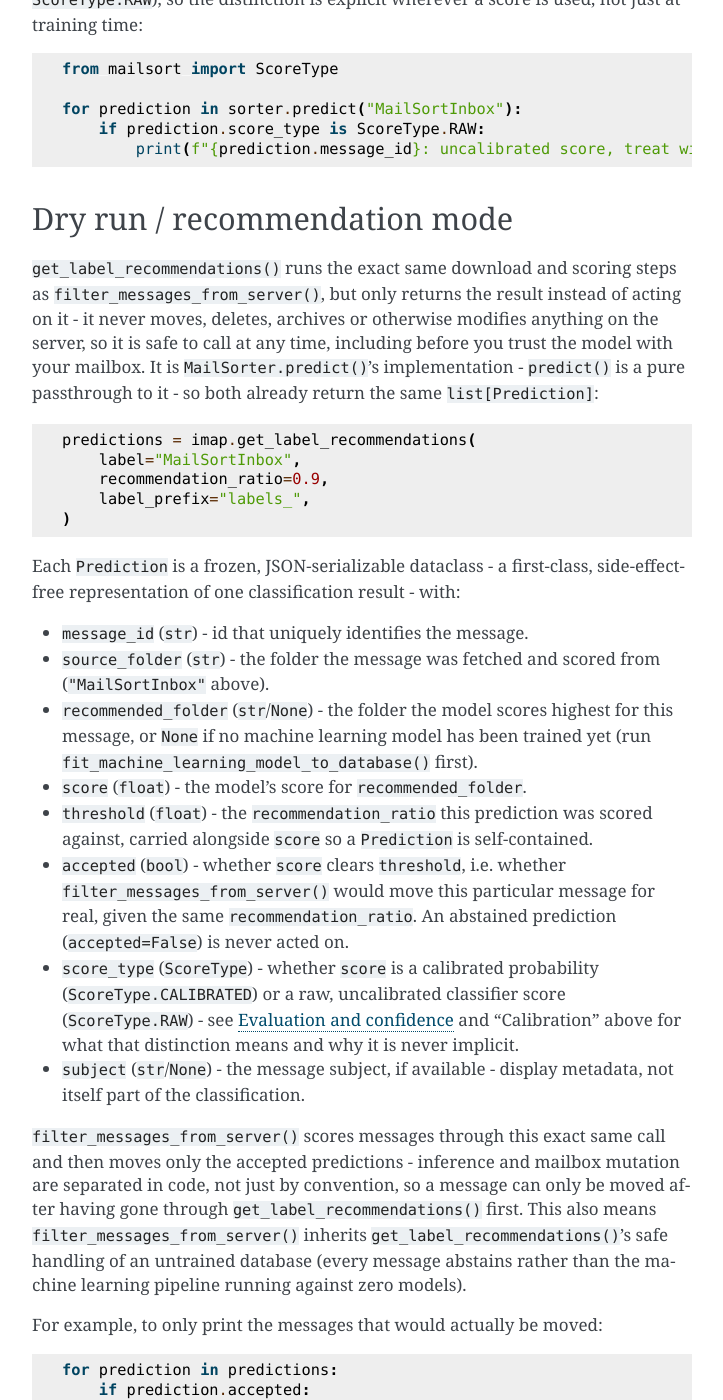
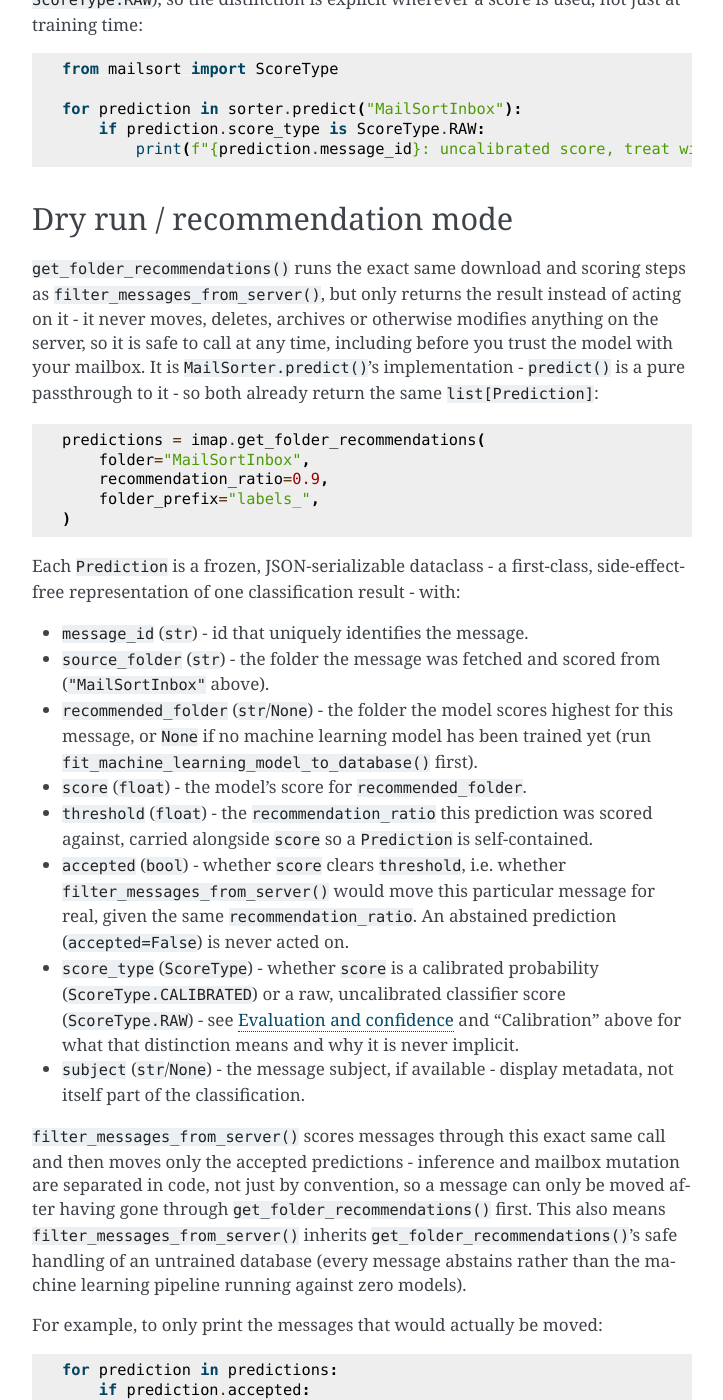
Before and after one commit to jan-janssen/mailsort, a Sphinx documentation site: the page built from docs/source/developer.md, in a window 1280 px wide and 1400 px high, scrolled down 5567 px. Shown: the whole window, without its empty margins (388-1111 px from the left). Built offline with Sphinx 7.4.7, drawn with Linux system fonts in a browser that asks for light colours; some of the changed text lies outside the part shown.

Commit message:
Consistently call mail folders 'folder' in the API
Rename the label/label_lst parameters that name IMAP folders to folder/folder_lst
(download_emails_for_folder, filter_messages_from_server, update_database,
MailSorter.sync, the CLI), get_label_recommendations() to
get_folder_recommendations(), and label_prefix/--label-prefix to
folder_prefix/--folder-prefix. Names that refer to machine learning labels
(label_lst in the encoding functions, trained_label_lst, the 'labels_' column
prefix value) are unchanged.

Co-Authored-By: Claude Sonnet 5.5 <noreply@anthropic.com>

````diff
--- a/docs/source/developer.md
+++ b/docs/source/developer.md
@@ -26,17 +26,17 @@ with MailSorter(
     predictions = sorter.predict("MailSortInbox")
     sort_result = sorter.sort("MailSortInbox")
 ```
-- `sync(quick=False, label_lst=None, email_format=None)` - update the local database from the mail server; returns
+- `sync(quick=False, folder_lst=None, email_format=None)` - update the local database from the mail server; returns
   a `SyncResult` with `new_message_count`, `updated_message_count` and `deleted_message_count`.
 - `train(folder, n_estimators=100, max_features=400, random_state=42, bootstrap=True, include_deleted=False, max_workers=None, calibrate=True, min_samples_per_class_for_calibration=20, max_calibration_cv_folds=5)`
   - (re-)train one machine learning model per folder on the local database; returns a `TrainResult` with
   `trained_label_lst` and `model_count`. Each folder's classifier is calibrated when (and only when) it has enough
   training data to do so safely - see [Evaluation and confidence](evaluation) and `mailsort.ml.calibration` below;
   pass `calibrate=False` to keep every folder's raw score instead.
-- `predict(folder, recommendation_ratio=0.9, label_prefix="labels_")` - read-only; returns a `list[Prediction]`
+- `predict(folder, recommendation_ratio=0.9, folder_prefix="labels_")` - read-only; returns a `list[Prediction]`
   without moving, deleting or otherwise modifying anything on the server. See "Dry run / recommendation mode"
   below.
-- `sort(folder, recommendation_ratio=0.9, label_prefix="labels_")` - scores messages exactly as `predict()` does
+- `sort(folder, recommendation_ratio=0.9, folder_prefix="labels_")` - scores messages exactly as `predict()` does
   with the same arguments, then moves the ones that clear `recommendation_ratio`; returns a `SortResult` with
   `moved_lst` and `moved_count`. This is the only `MailSorter` method that changes the mailbox.
   `recommendation_ratio` is a cutoff on a model score, not a guaranteed probability of being correct - see
@@ -47,7 +47,7 @@ with MailSorter(
 `sorter.close()` directly) closes the wrapped mailbox, exactly like using `Imap` as a context manager directly.
 
 `MailSorter` only calls the public `AbstractMailBox` interface - `close()`, `update_database()`,
-`fit_machine_learning_model_to_database()`, `get_label_recommendations()` and `filter_messages_from_server()` - so
+`fit_machine_learning_model_to_database()`, `get_folder_recommendations()` and `filter_messages_from_server()` - so
 it works unmodified with any `AbstractMailBox` subclass, not just `Imap`. A package building its own mailbox
 backend on top of `mailsort` (as `gmailsorter` does for Gmail) can wrap that backend in the same `MailSorter`
 without reimplementing it - see "The mailsort.api module" below.
@@ -114,7 +114,7 @@ df = imap.get_all_emails_in_database()
 ### Download a specific folder from the email server
 Download emails currently in the folder `"MyFolder"` from the email server:
 ```
-df = imap.download_emails_for_label(label="MyFolder")
+df = imap.download_emails_for_folder(folder="MyFolder")
 ```
 In this case the emails are not stored in the local database.
 
@@ -166,9 +166,9 @@ print(status.trained_label_lst, status.feature_count)
 Assign new emails in the folder `"MailSortInbox"` to the folder that best matches them:
 ```
 imap.filter_messages_from_server(
-    label="MailSortInbox",
+    folder="MailSortInbox",
     recommendation_ratio=0.9,
-    label_prefix="labels_",
+    folder_prefix="labels_",
 )
 ```
 It checks the server for new emails in the given folder, reloads the machine learning models from the local
@@ -204,16 +204,16 @@ for prediction in sorter.predict("MailSortInbox"):
 ```
 
 ## Dry run / recommendation mode
-`get_label_recommendations()` runs the exact same download and scoring steps as
+`get_folder_recommendations()` runs the exact same download and scoring steps as
 `filter_messages_from_server()`, but only returns the result instead of acting on it - it never moves, deletes,
 archives or otherwise modifies anything on the server, so it is safe to call at any time, including before you
 trust the model with your mailbox. It is `MailSorter.predict()`'s implementation - `predict()` is a pure
 passthrough to it - so both already return the same `list[Prediction]`:
 ```
-predictions = imap.get_label_recommendations(
-    label="MailSortInbox",
+predictions = imap.get_folder_recommendations(
+    folder="MailSortInbox",
     recommendation_ratio=0.9,
-    label_prefix="labels_",
+    folder_prefix="labels_",
 )
 ```
 Each `Prediction` is a frozen, JSON-serializable dataclass - a first-class, side-effect-free representation of one
@@ -236,8 +236,8 @@ classification result - with:
 
 `filter_messages_from_server()` scores messages through this exact same call and then moves only the accepted
 predictions - inference and mailbox mutation are separated in code, not just by convention, so a message can only
-be moved after having gone through `get_label_recommendations()` first. This also means
-`filter_messages_from_server()` inherits `get_label_recommendations()`'s safe handling of an untrained database
+be moved after having gone through `get_folder_recommendations()` first. This also means
+`filter_messages_from_server()` inherits `get_folder_recommendations()`'s safe handling of an untrained database
 (every message abstains rather than the machine learning pipeline running against zero models).
 
 For example, to only print the messages that would actually be moved:
````
Also changed, not shown: README.md (+5 -5 lines), docs/source/configuration.md (+1 -1 lines), 16 other files.
